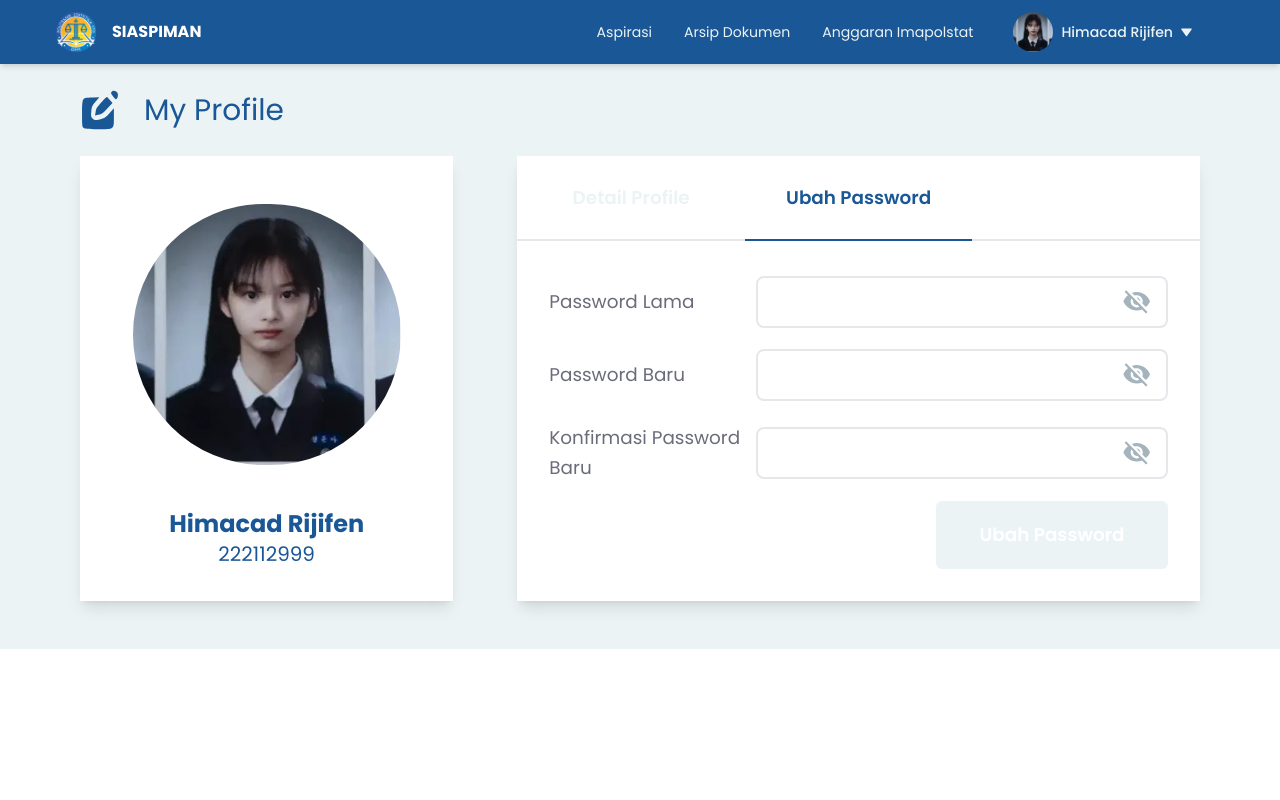
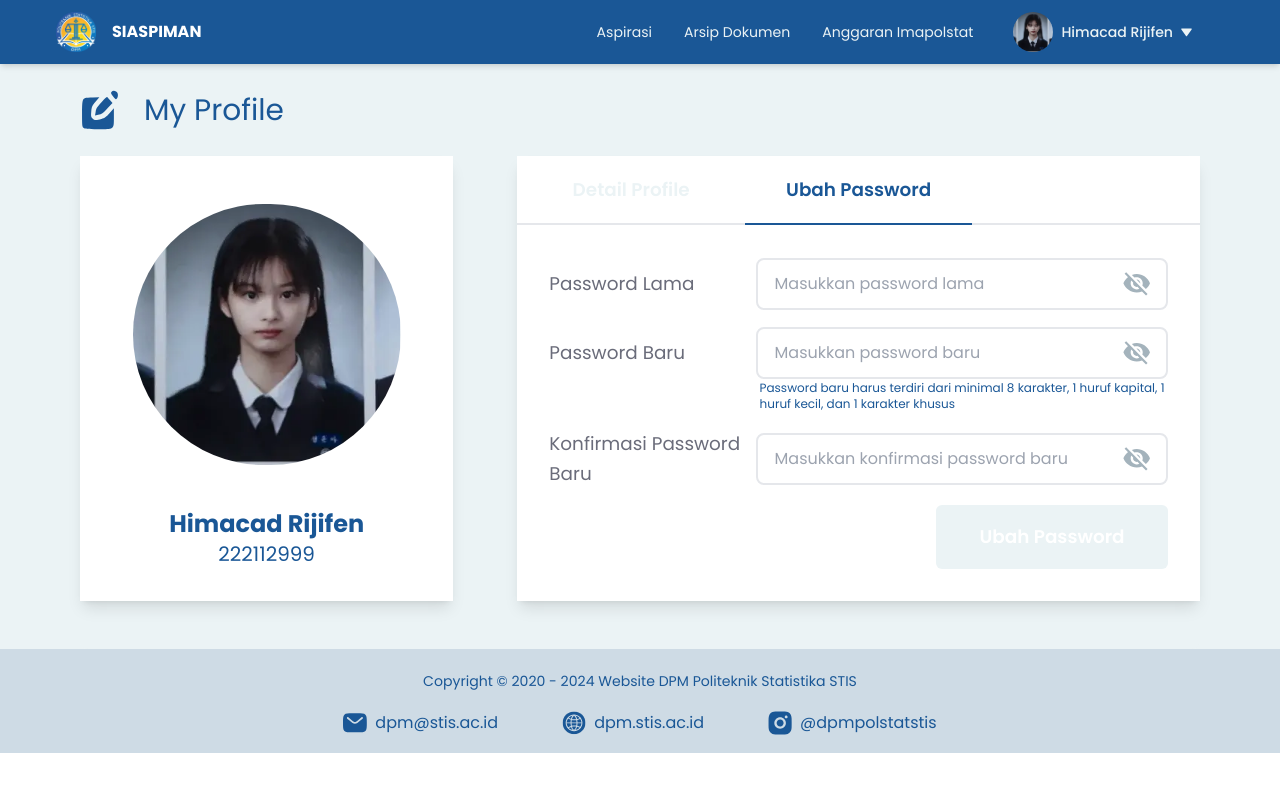
Before and after one commit to Hima-1/IMK-3SI1-KEL1-DPM-2024, a Vue app: page /dashboard/my-profile in a window 1280 px wide. Both pictures are taken after a click on the button "Ubah Password". Shown: the top 800 px of the page. Built offline with nearby package versions, Linux system fonts and the light colour scheme.

Commit message:
fix layout and add alt text
add min-h, bg color, and alt text to input in ubahpassword

```diff
--- a/src/components/Dashboard/Profil/Profile.vue
+++ b/src/components/Dashboard/Profil/Profile.vue
@@ -95,7 +95,7 @@
                 <div class="grid xl:grid-cols-3 items-center">
                   <label>Password Lama</label>
                   <div class="col-span-2 grid grid-cols-7 w-full items-center border-2 rounded-lg" :class="inputClass(passwordLamaError)">
-                    <input v-model="passwordLama" :type="passwordLamaVisible ? 'text' : 'password'" class="col-span-6 bg-transparent input focus:outline-none focus:outline-0 focus:border-none w-full" />
+                    <input v-model="passwordLama" :type="passwordLamaVisible ? 'text' : 'password'" placeholder="Masukkan password lama" class="col-span-6 bg-transparent input focus:outline-none focus:outline-0 focus:border-none w-full" />
                     <div class="grid w-full justify-center object-center">
                       <img v-if="passwordLamaVisible === false" @click="togglePasswordLamaVisibility" src="@/assets/icon/invisible.svg" class="h-10 pr-2 min-[425px]:p-2 cursor-pointer" alt="Toggle Password Visibility" />
                       <img v-if="passwordLamaVisible === true" @click="togglePasswordLamaVisibility" src="@/assets/icon/visible.svg" class="h-9 pr-2 min-[425px]:p-2 cursor-pointer" alt="Toggle Password Visibility" />
@@ -108,12 +108,13 @@
                 <div class="grid xl:grid-cols-3 items-center">
                   <label>Password Baru</label>
                   <div class="col-span-2 grid grid-cols-7 w-full items-center border-2 rounded-lg" :class="inputClass(passwordBaruError)">
-                    <input v-model="passwordBaru" :type="passwordBaruVisible ? 'text' : 'password'" class="col-span-6 bg-transparent input focus:outline-none focus:outline-0 focus:border-none w-full" />
+                    <input v-model="passwordBaru" :type="passwordBaruVisible ? 'text' : 'password'" placeholder="Masukkan password baru" class="col-span-6 bg-transparent input focus:outline-none focus:outline-0 focus:border-none w-full" />
                     <div class="grid w-full justify-center object-center">
                       <img v-if="passwordBaruVisible === false" @click="togglePasswordBaruVisibility" src="@/assets/icon/invisible.svg" class="h-10 pr-2 min-[425px]:p-2 cursor-pointer" alt="Toggle Password Visibility" />
                       <img v-if="passwordBaruVisible === true" @click="togglePasswordBaruVisibility" src="@/assets/icon/visible.svg" class="h-9 pr-2 min-[425px]:p-2 cursor-pointer" alt="Toggle Password Visibility" />
                     </div>
                   </div>
+                  <span v-if="!passwordBaruError" class="label-text-alt text-[#1A5796] pl-1 xl:col-start-2 xl:col-span-2">Password baru harus terdiri dari minimal 8 karakter, 1 huruf kapital, 1 huruf kecil, dan 1 karakter khusus</span>
                   <span v-if="passwordBaruError" class="label-text-alt text-red-500">{{ passwordBaruError }}</span>
                 </div>
 
@@ -121,7 +122,7 @@
                 <div class="grid xl:grid-cols-3 items-center">
                   <label>Konfirmasi Password Baru</label>
                   <div class="lg:col-span-2 grid grid-cols-7 w-full items-center border-2 rounded-lg" :class="inputClass(konfirmasiPasswordBaruError)">
-                    <input v-model="konfirmasiPasswordBaru" :type="konfirmasiPasswordVisible ? 'text' : 'password'" class="col-span-6 bg-transparent input focus:outline-none focus:outline-0 focus:border-none w-full" />
+                    <input v-model="konfirmasiPasswordBaru" :type="konfirmasiPasswordVisible ? 'text' : 'password'" placeholder="Masukkan konfirmasi password baru" class="col-span-6 bg-transparent input focus:outline-none focus:outline-0 focus:border-none w-full" />
                     <div class="grid w-full justify-center object-center">
                       <img v-if="konfirmasiPasswordVisible === false" @click="toggleKonfirmasiPasswordVisibility" src="@/assets/icon/invisible.svg" class="h-10 pr-2 min-[425px]:p-2 cursor-pointer" alt="Toggle Password Visibility" />
                       <img v-if="konfirmasiPasswordVisible === true" @click="toggleKonfirmasiPasswordVisibility" src="@/assets/icon/visible.svg" class="h-9 pr-2 min-[425px]:p-2 cursor-pointer" alt="Toggle Password Visibility" />
--- a/src/views/MyProfile.vue
+++ b/src/views/MyProfile.vue
@@ -1,5 +1,5 @@
 <template>
-  <div class="min-h-screen">
+  <div class="min-h-fit bg-[#ebf3f5]">
     <section id="myProfile">
       <Profile @show-confirmation-popup="showConfirmationPopup"/>
     </section>
```
